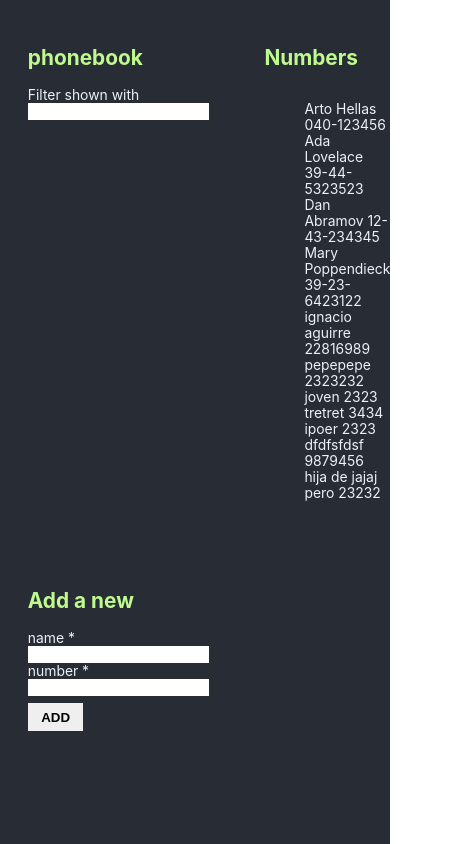
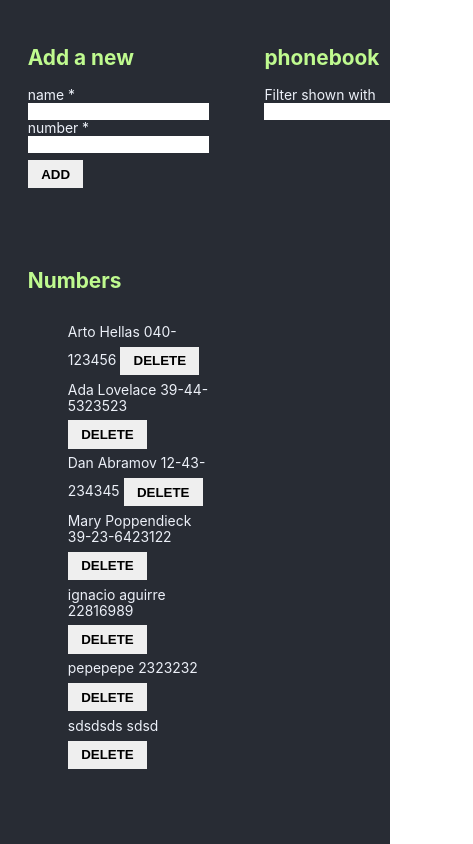
Before and after one commit to Aguirreignacio12/FullstackOpen, a React (Create React App) app in the folder part2/the_phone_book/: page / in a window 390 px wide. Shown: the whole page, 473 px wide, since content can reach past the window. Built offline with nearby package versions, Linux system fonts and the light colour scheme; data requests are answered from the project's data file.

Commit message:
part2 the_phone_book step 9 - exercise 2.17

```diff
--- a/part2/the_phone_book/db.json
+++ b/part2/the_phone_book/db.json
@@ -32,33 +32,8 @@
     },
     {
       "id": 7,
-      "name": "joven",
-      "number": "2323"
-    },
-    {
-      "id": 8,
-      "name": "tretret",
-      "number": "3434"
-    },
-    {
-      "id": 9,
-      "name": "ipoer",
-      "number": "2323"
-    },
-    {
-      "id": 10,
-      "name": "dfdfsfdsf",
-      "number": "9879456"
-    },
-    {
-      "id": 11,
-      "name": "hija de",
-      "number": "jajaj"
-    },
-    {
-      "id": 12,
-      "name": "pero",
-      "number": "23232"
+      "name": "sdsdsds",
+      "number": "sdsd"
     }
   ]
 }
--- a/part2/the_phone_book/src/App.css
+++ b/part2/the_phone_book/src/App.css
@@ -15,11 +15,11 @@
 }
 
 .art-numbers {
-  grid-column: 1;
+  grid-column: 2;
   grid-row: 1;
 }
 
 .art-form {
   grid-column: 1;
-  grid-row: 2;
+  grid-row: 1;
 }
--- a/part2/the_phone_book/src/components/App.js
+++ b/part2/the_phone_book/src/components/App.js
@@ -1,7 +1,7 @@
 import { React, useEffect, useState } from 'react'
 import PersonForm from './PersonForm'
 import Header from './Header'
-import { getAll, create } from '../services/dailyService'
+import { getAll, create, detelePerson } from '../services/dailyService'
 import Persons from './Persons'
 import Filter from './Filter'
 import '../App.css'
@@ -17,7 +17,7 @@ const App = () => {
       persons =>
         setPersons(persons)
     )
-      .catch(err => <h1>Obteniendo datos del servidor </h1>)
+      .catch(<h1>Obteniendo datos del servidor </h1>)
   }
 
   useEffect(getPersons, [])
@@ -60,6 +60,15 @@ const App = () => {
       })
   }
 
+  const handleDelete = (id, name) => {
+    if (window.confirm(`delete ${name}?`)) {
+      detelePerson(id)
+      setPersons(persons.filter(person => person.id !== id))
+    }
+    return
+  }
+
+
   const handleChangeName = e => setNewName(e.target.value)
   const handleChangeNumber = e => setNewNumber(e.target.value)
   const handleChangeFilter = e => setFilter(e.target.value)
@@ -76,7 +85,7 @@ const App = () => {
       </article>
       <article className='art-persons'>
         <Header txt='Numbers' />
-        <Persons persons={persons} filter={filter} />
+        <Persons persons={persons} filter={filter} handleDelete={handleDelete} />
       </article>
     </div>
   )
--- a/part2/the_phone_book/src/components/Button.jsx
+++ b/part2/the_phone_book/src/components/Button.jsx
@@ -1,2 +1,2 @@
-const Button = ({txt}) => <button>{txt}</button>
+const Button = ({ onClick, txt }) => <button onClick={onClick}>{txt}</button>
 export default Button
--- a/part2/the_phone_book/src/components/Person.jsx
+++ b/part2/the_phone_book/src/components/Person.jsx
@@ -1,2 +1,2 @@
-const Person = ({ name, number }) => <li>{name} {number}</li>
+const Person = ({ name, number, handleDelete }) => <li>{name} {number} <button onClick={handleDelete}>Delete</button></li>
 export default Person
--- a/part2/the_phone_book/src/components/Persons.jsx
+++ b/part2/the_phone_book/src/components/Persons.jsx
@@ -1,13 +1,18 @@
 import Person from './Person'
 
-const Persons = ({ persons, filter }) => {
+const Persons = ({ persons, filter, handleDelete }) => {
     console.log(persons)
     const allPersons = persons.filter(
         person =>
             person.name.toLowerCase().includes(filter.toLowerCase()))
         .map(
             filteredPerson =>
-                <Person key={filteredPerson.id} name={filteredPerson.name} number={filteredPerson.number} />
+                <Person
+                    key={filteredPerson.id}
+                    name={filteredPerson.name}
+                    number={filteredPerson.number}
+                    handleDelete={() => handleDelete(filteredPerson.id, filteredPerson.name)} />
+
         )
     return (allPersons.length === 0)
         ? <><ul><li>No matches</li></ul></>
--- a/part2/the_phone_book/src/services/dailyService.js
+++ b/part2/the_phone_book/src/services/dailyService.js
@@ -11,4 +11,8 @@ const create = newObject => {
   return request.then(response => response.data)
 }
 
-export { getAll, create }
+const detelePerson = id => {
+  const request = axios.get(`${baseUrl}/${id}`)
+  return request
+}
+export { getAll, create, detelePerson }
```
